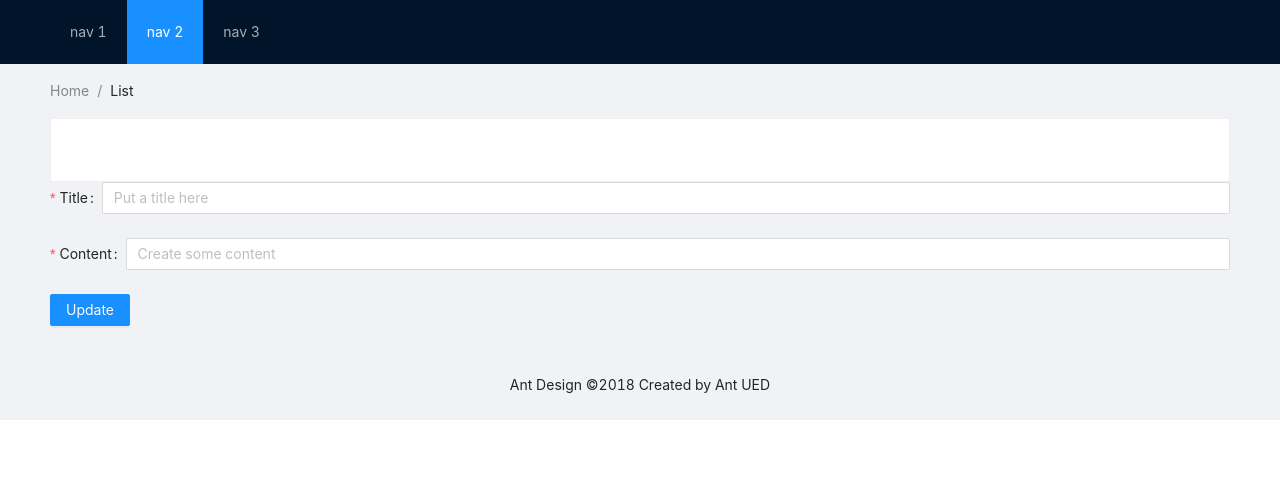
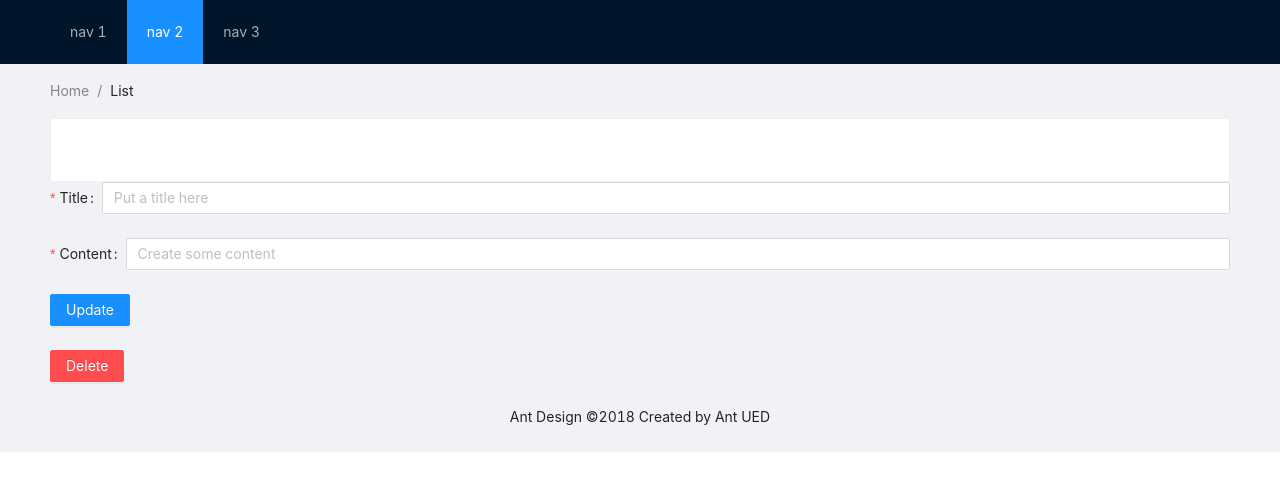
Before and after one commit to stuartelimu/clark, a React (Create React App) app in the folder ui/: page /1 in a window 1280 px wide. Shown: the top 490 px of the page. Built offline with nearby package versions, Linux system fonts and the light colour scheme; no server answers.

Commit message:
failed to add delete functionality

```diff
--- a/ui/src/containers/ArticleDetail.js
+++ b/ui/src/containers/ArticleDetail.js
@@ -1,14 +1,23 @@
 import React, { Component } from "react";
 import axios from "axios";
-import {Card} from "antd";
+import {Card, Button} from "antd";
 
 import CustomForm from "../components/Form";
 
 
 class ArticleDetail extends Component {
 
-  state = {
+
+
+  constructor(props) {
+
+    super(props);
+    this.state = {
     article: {},
+  }
+
+
+  this.handleDelete = this.handleDelete.bind(this);
   }
 
   componentDidMount() {
@@ -21,6 +30,13 @@
       })
   }
 
+  handleDelete() {
+    const articleID = this.props.match.params.articleID;
+    axios.delete(`http://127.0.0.1:8000/api/${articleID}/`)
+    .catch(error => console.error(error));
+    // this.props.history.push("/");
+  }
+
   render() {
     return (
     <div>
@@ -29,6 +45,9 @@
     </Card>
 
     <CustomForm requestType="put" buttonText="Update" articleID={this.props.match.params.articleID} />
+    <form onSubmit={this.handleDelete}>
+      <Button type="danger" htmlType="submit">Delete</Button>
+    </form>
     </div>
     );
   }
```
Also changed, not shown: 1 other file (tests, documents, lock files or other folders).
